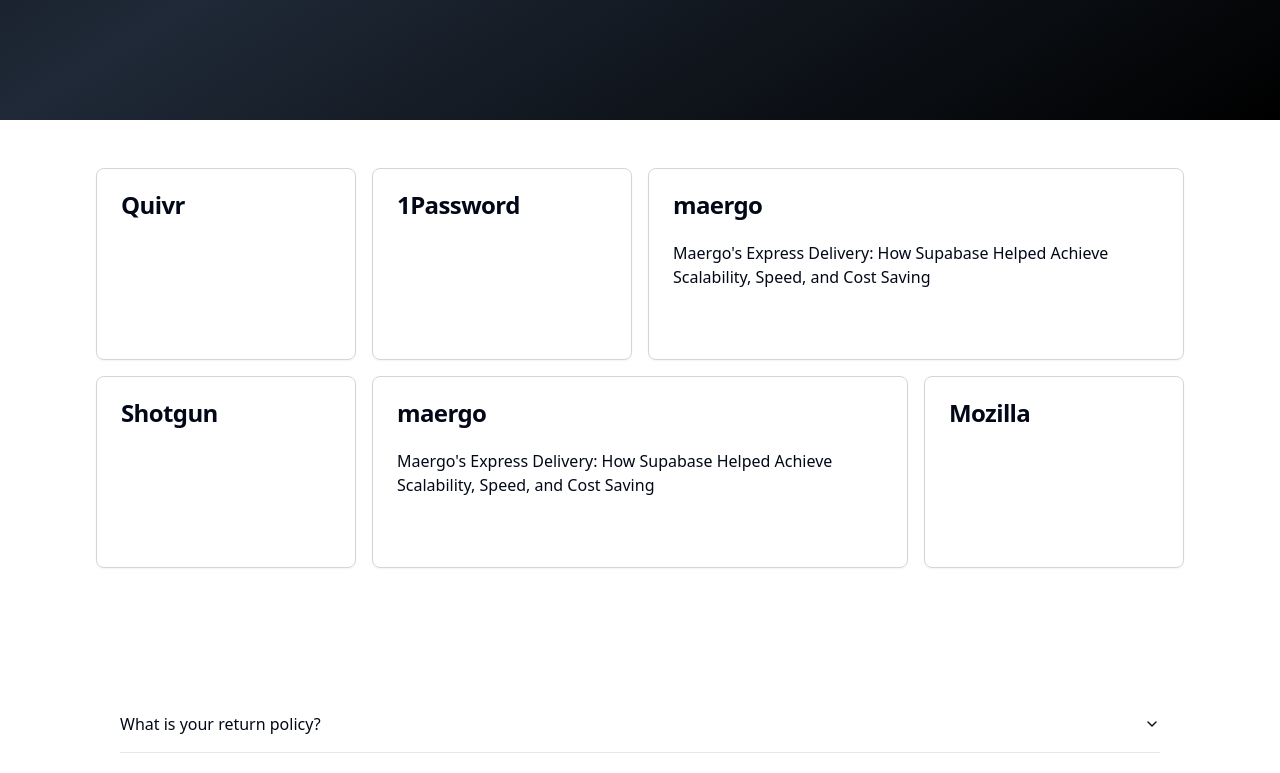
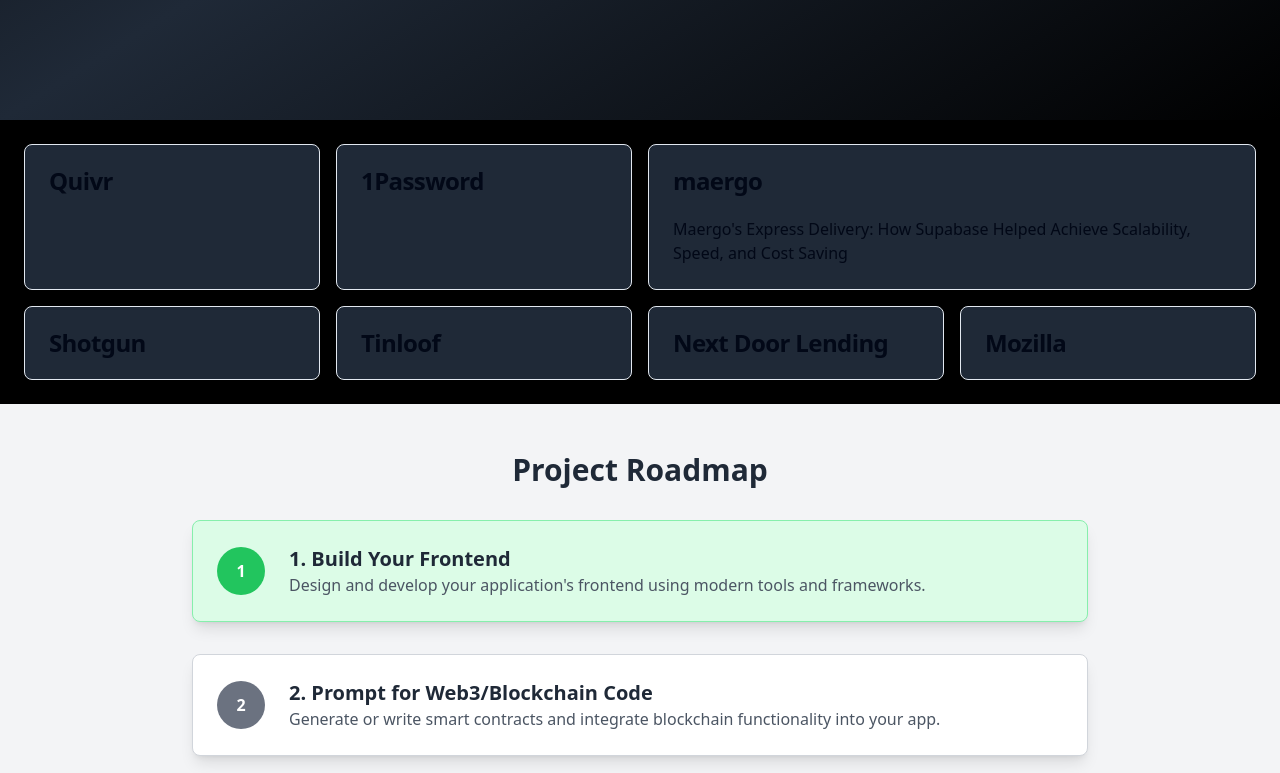
Before and after one commit to Sambhav-3010/IMAGINE-HACKATHON, a React (Vite) app in the folder Frontend/: page / in a window 1280 px wide. Shown: the part 680-1453 px from the top of the page. Built offline with nearby package versions, Linux system fonts and the light colour scheme.

Commit message:
dont with page 2

```diff
--- a/Frontend/package.json
+++ b/Frontend/package.json
@@ -15,8 +15,11 @@
     "class-variance-authority": "^0.7.1",
     "clsx": "^2.1.1",
     "lucide-react": "^0.473.0",
+    "prismjs": "^1.29.0",
     "react": "^18.3.1",
     "react-dom": "^18.3.1",
+    "react-router-dom": "^7.1.3",
+    "react-simple-code-editor": "^0.14.1",
     "tailwind-merge": "^2.6.0",
     "tailwindcss-animate": "^1.0.7"
   },
--- a/Frontend/src/App.tsx
+++ b/Frontend/src/App.tsx
@@ -1,20 +1,18 @@
-import Navbar from "@/components/Navbar"
-import Footer from "@/components/Footer"
-import Hero from "@/components/Hero"
-import CardLayout from '@/components/CardLayout'
-import Faq from '@/components/Faq.tsx'
-
+import { BrowserRouter as Router, Route, Routes } from 'react-router-dom';
+import Home from "@/Pages/Home"
+import Console from "@/Pages/Console"
 
 function App() {
 
   return (
     <>
     <div>
-      <Navbar />
-      <Hero />
-      <CardLayout />
-      <Faq />
-      <Footer />
+    <Router>
+      <Routes>
+        <Route path="/" element={<Home/>} />
+        <Route path="/console" element={<Console />} />
+      </Routes>
+    </Router>
     </div>
     </>
   )
--- /dev/null
+++ b/Frontend/src/Pages/Console.tsx
@@ -0,0 +1,17 @@
+import React from 'react';
+import Editor from '@/components/Editor';
+
+const Console = () => {
+  return (
+    <div className="flex">
+      <div className="w-1/2 border-2 border-gray-400 h-screen bg-gray-300">
+        <Editor />
+      </div>
+      <div className="w-1/2">
+        {/* Add any other content you want on the right side */}
+      </div>
+    </div>
+  );
+};
+
+export default Console;
--- /dev/null
+++ b/Frontend/src/Pages/Home.tsx
@@ -0,0 +1,22 @@
+import React from 'react'
+import Hero from "@/components/Hero"
+import CardLayout from '@/components/CardLayout'
+import Faq from '@/components/Faq.tsx'
+import Roadmap from "@/components/Roadmap"
+import Navbar from "@/components/Navbar"
+import Footer from "@/components/Footer"
+
+const Home = () => {
+  return (
+    <div>
+      <Navbar />
+      <Hero />
+      <CardLayout />
+      <Roadmap />
+      <Faq />
+      <Footer />
+    </div>
+  )
+}
+
+export default Home
--- /dev/null
+++ b/Frontend/src/components/CardLayout.jsx
@@ -0,0 +1,64 @@
+import React from "react";
+import { Card, CardHeader, CardTitle, CardContent } from "./ui/card";
+
+const CardLayout = () => {
+  return (
+    <div className="bg-black text-white p-6">
+      <div className="grid grid-cols-1 md:grid-cols-3 lg:grid-cols-4 gap-4">
+        {/* Small Card */}
+        <Card className="bg-gray-800 hover:bg-gray-700 transition duration-300">
+          <CardHeader>
+            <CardTitle>Quivr</CardTitle>
+          </CardHeader>
+        </Card>
+
+        {/* Small Card */}
+        <Card className="bg-gray-800 hover:bg-gray-700 transition duration-300">
+          <CardHeader>
+            <CardTitle>1Password</CardTitle>
+          </CardHeader>
+        </Card>
+
+        {/* Large Card */}
+        <Card className="col-span-2 md:col-span-2 lg:col-span-2 bg-gray-800 hover:bg-gray-700 transition duration-300">
+          <CardHeader>
+            <CardTitle>maergo</CardTitle>
+          </CardHeader>
+          <CardContent>
+            Maergo's Express Delivery: How Supabase Helped Achieve Scalability, Speed, and Cost Saving
+          </CardContent>
+        </Card>
+
+        {/* Small Card */}
+        <Card className="bg-gray-800 hover:bg-gray-700 transition duration-300">
+          <CardHeader>
+            <CardTitle>Shotgun</CardTitle>
+          </CardHeader>
+        </Card>
+
+        {/* Small Card */}
+        <Card className="bg-gray-800 hover:bg-gray-700 transition duration-300">
+          <CardHeader>
+            <CardTitle>Tinloof</CardTitle>
+          </CardHeader>
+        </Card>
+
+        {/* Small Card */}
+        <Card className="bg-gray-800 hover:bg-gray-700 transition duration-300">
+          <CardHeader>
+            <CardTitle>Next Door Lending</CardTitle>
+          </CardHeader>
+        </Card>
+
+        {/* Small Card */}
+        <Card className="bg-gray-800 hover:bg-gray-700 transition duration-300">
+          <CardHeader>
+            <CardTitle>Mozilla</CardTitle>
+          </CardHeader>
+        </Card>
+      </div>
+    </div>
+  );
+};
+
+export default CardLayout;
--- /dev/null
+++ b/Frontend/src/components/Editor.tsx
@@ -0,0 +1,27 @@
+import React from 'react';
+import Editor from 'react-simple-code-editor';
+import { highlight, languages } from 'prismjs/components/prism-core';
+import 'prismjs/components/prism-clike';
+import 'prismjs/components/prism-javascript';
+import 'prismjs/themes/prism.css'; // Example style, you can use another
+
+function App() {
+  const [code, setCode] = React.useState(
+    `function add(a, b) {\n  return a + b;\n}`
+  );
+  return (
+    <Editor
+      value={code} border-2 border-gray-400
+      onValueChange={code => setCode(code)}
+      highlight={code => highlight(code, languages.js)}
+      padding={10}
+      style={{
+        fontFamily: '"Fira code", "Fira Mono", monospace',
+        fontSize: 12,
+        border: '2px solid black',
+      }}
+    />
+  );
+}
+
+export default App;
--- /dev/null
+++ b/Frontend/src/components/Roadmap.tsx
@@ -0,0 +1,59 @@
+import React from "react";
+
+interface RoadmapStep {
+  title: string;
+  description: string;
+  completed: boolean;
+}
+
+const Roadmap: React.FC = () => {
+  const steps: RoadmapStep[] = [
+    {
+      title: "1. Build Your Frontend",
+      description: "Design and develop your application's frontend using modern tools and frameworks.",
+      completed: true,
+    },
+    {
+      title: "2. Prompt for Web3/Blockchain Code",
+      description: "Generate or write smart contracts and integrate blockchain functionality into your app.",
+      completed: false,
+    },
+    {
+      title: "3. Import the Code File into Frontend",
+      description: "Connect your frontend to the blockchain by importing the generated Web3 code.",
+      completed: false,
+    },
+  ];
+
+  return (
+    <div className="bg-gray-100 text-gray-800 py-12 px-6">
+      <div className="max-w-4xl mx-auto">
+        <h2 className="text-3xl font-bold text-center mb-8">Project Roadmap</h2>
+        <div className="space-y-8">
+          {steps.map((step, index) => (
+            <div
+              key={index}
+              className={`flex items-center p-6 border rounded-lg shadow-lg ${
+                step.completed ? "bg-green-100 border-green-300" : "bg-white border-gray-300"
+              }`}
+            >
+              <div
+                className={`flex items-center justify-center w-12 h-12 rounded-full font-bold text-white ${
+                  step.completed ? "bg-green-500" : "bg-gray-500"
+                }`}
+              >
+                {index + 1}
+              </div>
+              <div className="ml-6">
+                <h3 className="text-xl font-semibold">{step.title}</h3>
+                <p className="text-gray-600">{step.description}</p>
+              </div>
+            </div>
+          ))}
+        </div>
+      </div>
+    </div>
+  );
+};
+
+export default Roadmap;
```
Also changed, not shown: 1 other file (tests, documents, lock files or other folders).
